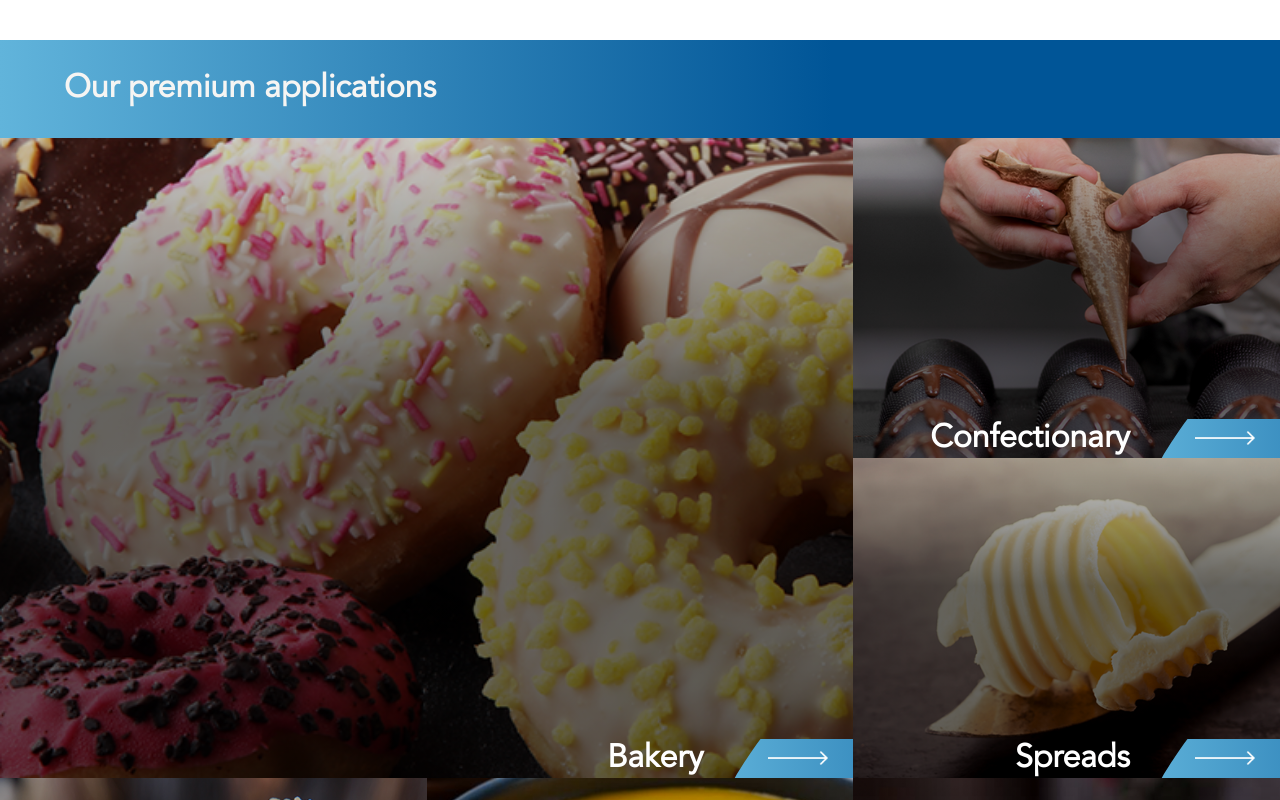
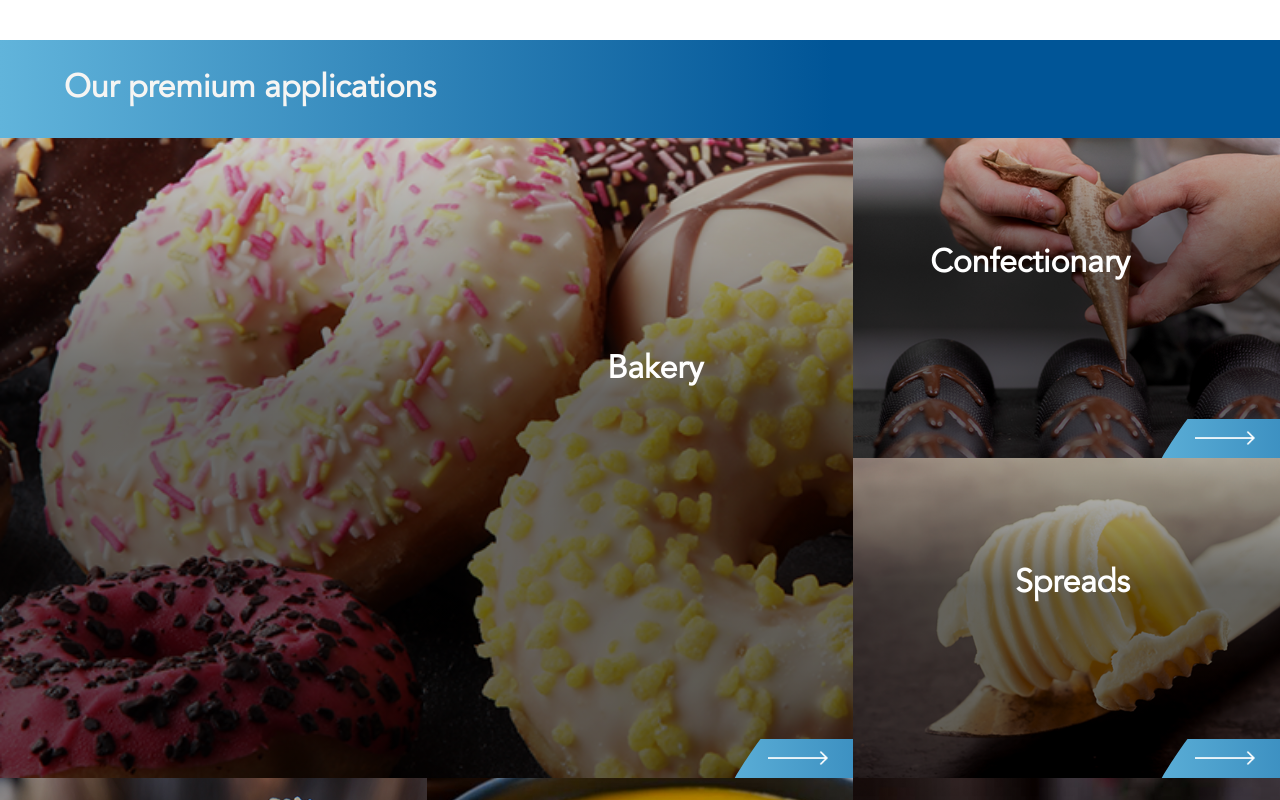
Before and after one commit to Devairways/marine, a React (Create React App) app: page / in a window 1280 px wide. Shown: the part 1000-1800 px from the top of the page. Built offline with nearby package versions, Linux system fonts and the light colour scheme.

Commit message:
stylefix

```diff
--- a/src/componenten/producten/producten.css
+++ b/src/componenten/producten/producten.css
@@ -29,7 +29,6 @@
 @media screen and (min-width: 600px){
     #productLijst{
         display: block;
-        height: unset;
     }
 }
 
@@ -48,6 +47,7 @@
         padding-top: 25%;
         color: #fff;
         font-size: xx-large;
+        align-self: start;
     }
 
     .buttons{
```
